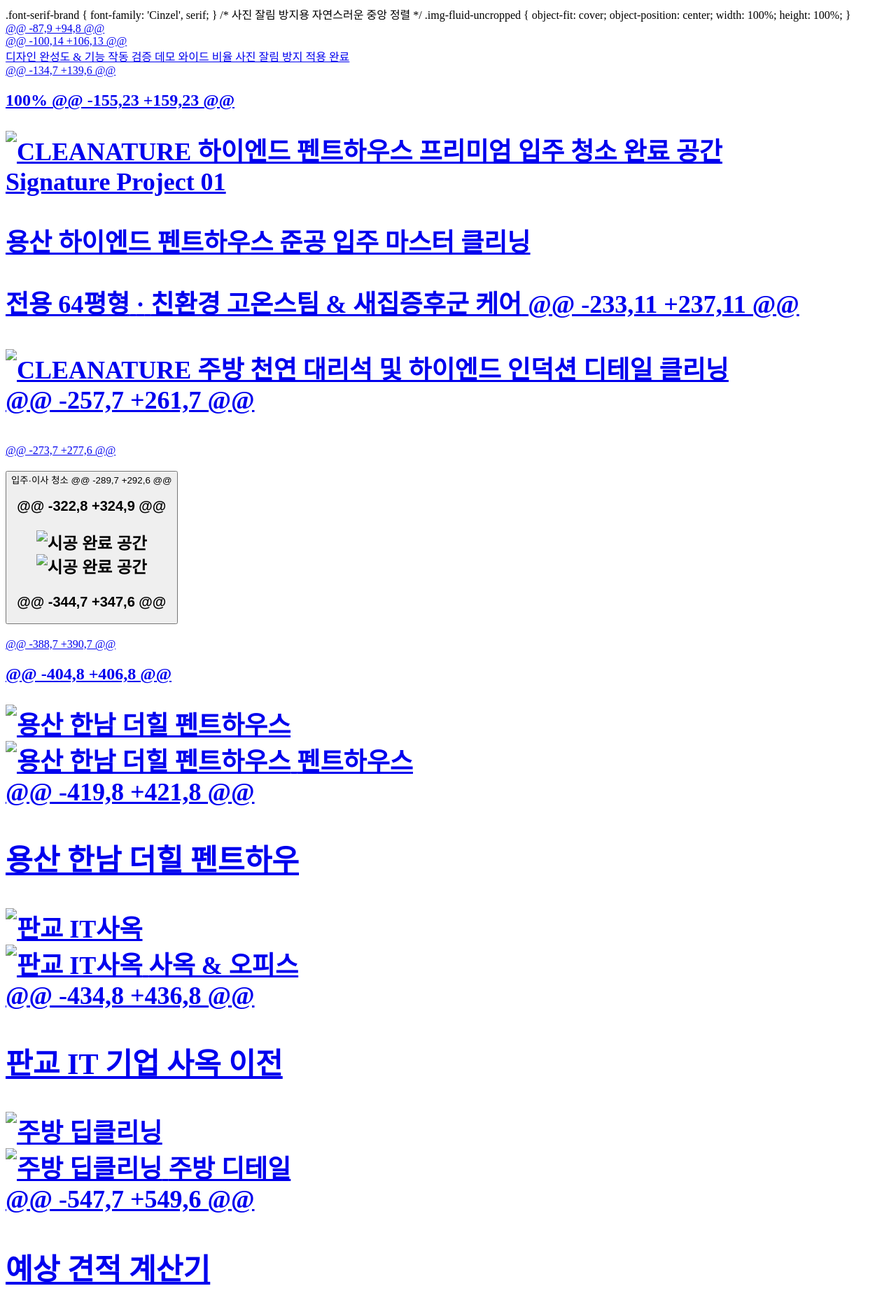
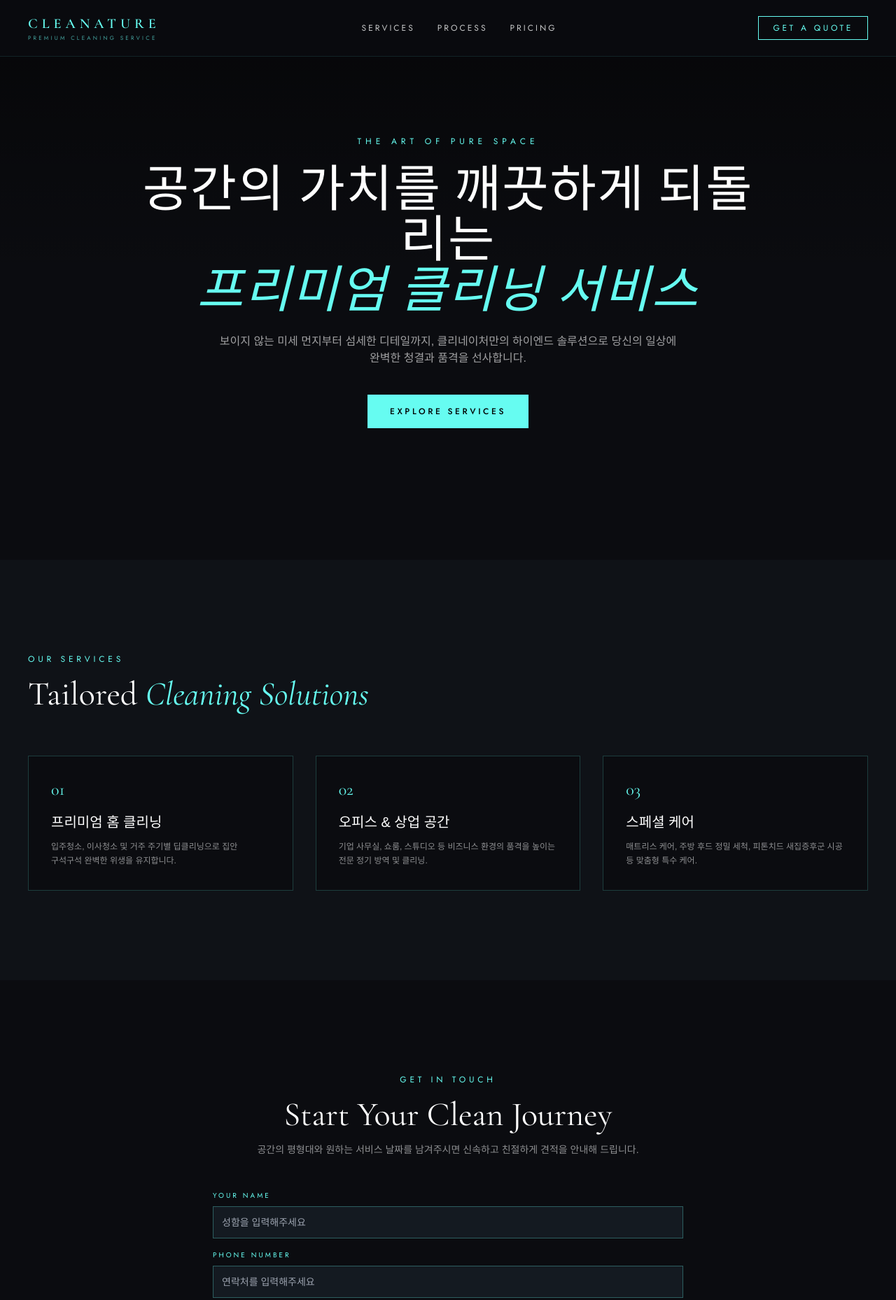
Before and after one commit to jake12733/cleanature-cleaning-website, a plain HTML site: page index.html in a window 1280 px wide. Shown: the top 1858 px of the page at 70% size. Drawn offline with nearby package versions, Linux system fonts and the light colour scheme.

Commit message:
Update index.html

```diff
--- a/index.html
+++ b/index.html
@@ -1,221 +1,156 @@
-.font-serif-brand {
-font-family: 'Cinzel', serif;
+<!doctype html>
+<html lang="ko">
+<head>
+<meta charset="utf-8">
+<meta name="viewport" content="width=device-width,initial-scale=1,viewport-fit=cover">
+<title>Cleanature | 프리미엄 홈 &amp; 오피스 클리닝</title>
+<style>
+  /* 배경과 기본 텍스트 색상을 확실하게 고정 */
+  html, body {
+    margin: 0;
+    padding: 0;
+    background-color: #0b0c10 !important;
+    color: #c5c6c7 !important;
+    scroll-behavior: smooth;
+    font-family: 'Noto Serif KR', -apple-system, BlinkMacSystemFont, sans-serif;
   }
-    /* 사진 잘림 방지용 자연스러운 중앙 정렬 */
-    .img-fluid-uncropped {
-      object-fit: cover;
-      object-position: center;
-      width: 100%;
-      height: 100%;
-    }
+  body { overflow-x: hidden; }
+  .en { font-family: 'Cormorant Garamond', Georgia, serif; }
+  .ko { font-family: 'Noto Serif KR', sans-serif; word-break: keep-all; }
+  .lb { font-family: 'Jost', sans-serif; }
+  @keyframes fadeIn { from { opacity: 0; transform: translateY(30px); } to { opacity: 1; transform: translateY(0); } }
+  .animate-fade { opacity: 0; animation: fadeIn 1.2s cubic-bezier(0.22, 1, 0.36, 1) forwards; }
+  .js .reveal { opacity: 0; transform: translateY(40px); transition: opacity 1s cubic-bezier(.22,1,.36,1), transform 1s cubic-bezier(.22,1,.36,1); }
+  .js .reveal.in { opacity: 1; transform: none; }
 </style>
+<link rel="preconnect" href="https://fonts.googleapis.com">
+<link rel="preconnect" href="https://fonts.gstatic.com" crossorigin>
+<link href="https://fonts.googleapis.com/css2?family=Cormorant+Garamond:ital,wght@0,400;0,600;1,400&family=Jost:wght@300;400;500&family=Noto+Serif+KR:wght@300;400;500&display=swap" rel="stylesheet">
+<script src="https://cdn.tailwindcss.com/3.4.17"></script>
 </head>
-<body class="bg-white text-slate-900 antialiased selection:bg-slate-900 selection:text-white flex flex-col min-h-screen">
+<body class="bg-[#0b0c10] text-[#c5c6c7]">
 
-<!-- ================= TOP HEADER NAVIGATION ================= -->
-  <header id="site-header" class="fixed top-0 left-0 right-0 z-50 transition-all duration-300 bg-white/90 backdrop-blur-md border-b border-slate-200/80 shadow-xs py-3.5">
-  <header id="site-header" class="fixed top-0 left-0 right-0 z-50 transition-all duration-300 bg-white/95 backdrop-blur-md border-b border-slate-200/80 shadow-xs py-3.5">
-<div class="max-w-7xl mx-auto px-6 md:px-12 flex items-center justify-between gap-8">
-<!-- Zone 1: Wordmark -->
-<a href="#" class="text-xl md:text-2xl font-bold tracking-widest uppercase text-slate-950 font-serif-brand shrink-0">
-@@ -87,9 +94,8 @@
+<!-- 상단 네비게이션 -->
+<header class="fixed inset-x-0 top-0 z-50 bg-[#0b0c10]/90 backdrop-blur-md border-b border-[#66fcf1]/10 py-5 transition-all">
+  <div class="mx-auto flex max-w-7xl items-center justify-between px-6 md:px-10">
+    <a href="#top" class="flex flex-col">
+      <span class="en text-xl tracking-[0.3em] text-[#66fcf1] font-semibold">CLEANATURE</span>
+      <span class="lb text-[8px] uppercase tracking-[0.4em] text-[#45a29e]">Premium Cleaning Service</span>
+    </a>
+    <nav class="hidden md:flex items-center gap-8 lb text-xs uppercase tracking-[0.25em] text-[#c5c6c7]">
+      <a href="#services" class="hover:text-[#66fcf1] transition-colors">Services</a>
+      <a href="#process" class="hover:text-[#66fcf1] transition-colors">Process</a>
+      <a href="#pricing" class="hover:text-[#66fcf1] transition-colors">Pricing</a>
+    </nav>
+    <a href="#contact" class="lb border border-[#66fcf1] px-5 py-2 text-xs uppercase tracking-[0.3em] text-[#66fcf1] transition-all hover:bg-[#66fcf1] hover:text-black">
+      Get a Quote
+    </a>
+  </div>
 </header>
 
-<main class="flex-1">
-    <!-- ================= 1. HERO SECTION ================= -->
-    <!-- ================= 1. HERO SECTION (사진 잘림 방지 16:10/16:9 프레임) ================= -->
-<section class="relative pt-32 pb-20 md:pt-40 md:pb-32 bg-white overflow-hidden">
-      <!-- Portfolio Demo Notice Banner -->
-<div class="max-w-7xl mx-auto px-6 md:px-12 mb-6">
-<div class="py-2 px-4 rounded-lg bg-slate-100 border border-slate-200 text-slate-700 text-xs flex flex-wrap items-center justify-between gap-2">
-<div class="flex items-center gap-2">
-@@ -100,14 +106,13 @@
-</span>
-</div>
-<span class="text-[11px] font-semibold text-slate-500">
-            디자인 완성도 & 기능 작동 검증 데모
-            와이드 비율 사진 잘림 방지 적용 완료
-</span>
-</div>
-</div>
-
-<div class="max-w-7xl mx-auto px-6 md:px-12">
-<div class="grid grid-cols-1 lg:grid-cols-12 gap-12 lg:gap-8 items-center">
-          <!-- Left: Copy & Actions -->
-<div class="lg:col-span-7 space-y-6">
-<div class="space-y-2">
-<span class="text-xs font-semibold tracking-widest uppercase text-slate-500">
-@@ -134,7 +139,6 @@ <h1 class="text-3xl sm:text-4xl md:text-5xl lg:text-6xl font-bold tracking-tight
+<!-- 히어로 섹션 -->
+<section id="top" class="relative flex h-screen items-center justify-center bg-[#0b0c10] px-6 text-center">
+  <div class="absolute inset-0 bg-gradient-to-b from-black/50 via-transparent to-[#0b0c10]"></div>
+  <div class="relative z-10 max-w-4xl mx-auto">
+    <span class="lb animate-fade text-xs uppercase tracking-[0.5em] text-[#66fcf1]" style="animation-delay: 0.2s;">The Art of Pure Space</span>
+    <h1 class="en animate-fade mt-6 text-4xl font-light leading-[1.2] tracking-wide text-white md:text-6xl lg:text-7xl" style="animation-delay: 0.4s;">
+      공간의 가치를 깨끗하게 되돌리는<br><span class="text-[#66fcf1] italic">프리미엄 클리닝 서비스</span>
+    </h1>
+    <p class="ko animate-fade mt-6 text-sm font-light leading-relaxed text-[#c5c6c7]/80 md:text-base max-w-2xl mx-auto" style="animation-delay: 0.6s;">
+      보이지 않는 미세 먼지부터 섬세한 디테일까지, 클리네이처만의 하이엔드 솔루션으로 당신의 일상에 완벽한 청결과 품격을 선사합니다.
+    </p>
+    <div class="animate-fade mt-10 flex justify-center gap-4" style="animation-delay: 0.8s;">
+      <a href="#services" class="lb bg-[#66fcf1] px-8 py-4 text-xs uppercase tracking-[0.3em] text-black font-medium transition-transform hover:scale-105">
+        Explore Services
       </a>
     </div>
-
-            <!-- Factual Trust Indicators -->
-<div class="pt-6 border-t border-slate-200/80 grid grid-cols-2 sm:grid-cols-4 gap-4 text-xs text-slate-600">
-<div>
-<span class="block font-bold text-slate-900 text-sm">100%</span>
-@@ -155,23 +159,23 @@ <h1 class="text-3xl sm:text-4xl md:text-5xl lg:text-6xl font-bold tracking-tight
-</div>
-</div>
-
-          <!-- Right: Hero Image -->
-          <div class="lg:col-span-5 relative">
-            <div class="relative rounded-2xl overflow-hidden shadow-2xl border border-slate-200/80 aspect-4/3 lg:aspect-5/4">
-          <!-- Hero Image: 가로형 와이드 사진이 잘리지 않는 aspect-16/10 컨테이너 -->
-          <div class="lg:col-span-5 relative w-full">
-            <div class="relative rounded-2xl overflow-hidden shadow-2xl border border-slate-200/80 aspect-16/10 sm:aspect-16/9 lg:aspect-4/3 w-full bg-slate-900">
-<img
-src="/src/assets/images/cleanature_hero_penthouse_1793016338692.jpg"
-alt="CLEANATURE 하이엔드 펜트하우스 프리미엄 입주 청소 완료 공간"
-                class="w-full h-full object-cover"
-                class="img-fluid-uncropped"
-/>
-              <div class="absolute inset-0 bg-gradient-to-t from-slate-950/60 via-transparent to-transparent"></div>
-              <div class="absolute bottom-5 left-5 right-5 text-white">
-                <span class="text-[11px] uppercase tracking-wider font-semibold text-slate-300 block">
-              <div class="absolute inset-0 bg-gradient-to-t from-slate-950/70 via-transparent to-transparent pointer-events-none"></div>
-              <div class="absolute bottom-4 left-4 right-4 sm:bottom-5 sm:left-5 sm:right-5 text-white">
-                <span class="text-[10px] sm:text-[11px] uppercase tracking-wider font-semibold text-slate-300 block">
-Signature Project 01
-</span>
-                <p class="text-sm font-bold tracking-tight text-white mt-0.5">
-                <p class="text-xs sm:text-sm font-bold tracking-tight text-white mt-0.5">
-용산 하이엔드 펜트하우스 준공 입주 마스터 클리닝
-</p>
-                <div class="flex items-center gap-2 text-[11px] text-slate-300 mt-1">
-                <div class="flex items-center gap-2 text-[10px] sm:text-[11px] text-slate-300 mt-1">
-<span>전용 64평형</span>
-<span>·</span>
-<span>친환경 고온스팀 & 새집증후군 케어</span>
-@@ -233,11 +237,11 @@ <h3 class="font-bold text-base text-slate-950">
-</div>
-</div>
-
-          <div class="lg:col-span-5 relative rounded-2xl overflow-hidden border border-slate-200/80 shadow-sm flex flex-col justify-end min-h-[380px]">
-          <div class="lg:col-span-5 relative rounded-2xl overflow-hidden border border-slate-200/80 shadow-sm flex flex-col justify-end min-h-[380px] bg-slate-900">
-<img
-src="/src/assets/images/cleanature_kitchen_detail_1793016340279.jpg"
-alt="CLEANATURE 주방 천연 대리석 및 하이엔드 인덕션 디테일 클리닝"
-              class="absolute inset-0 w-full h-full object-cover"
-              class="absolute inset-0 w-full h-full object-cover object-center"
-/>
-<div class="absolute inset-0 bg-gradient-to-t from-slate-950/80 via-slate-950/20 to-transparent"></div>
-<div class="relative p-6 sm:p-8 text-white space-y-2">
-@@ -257,7 +261,7 @@ <h3 class="font-bold text-base text-slate-950">
   </div>
 </section>
 
-    <!-- ================= 3. SERVICES SECTION ================= -->
-    <!-- ================= 3. SERVICES SECTION (정비율 16:10 / 4:3 뷰포트) ================= -->
-<section id="services" class="py-24 md:py-32 bg-white">
-<div class="max-w-7xl mx-auto px-6 md:px-12">
-<div class="max-w-2xl mb-14 space-y-3">
-@@ -273,7 +277,6 @@ <h2 class="text-2xl sm:text-3xl md:text-4xl font-bold tracking-tight text-slate-
-</p>
+<!-- 서비스 소개 섹션 -->
+<section id="services" class="py-32 px-6 md:px-10 bg-[#1f2833]/20">
+  <div class="mx-auto max-w-7xl">
+    <div class="reveal">
+      <span class="lb text-xs uppercase tracking-[0.4em] text-[#66fcf1]">Our Services</span>
     </div>
+    <h2 class="reveal en mt-4 text-3xl font-light text-white md:text-5xl" style="transition-delay: 0.1s;">
+      Tailored <em class="text-[#66fcf1]">Cleaning Solutions</em>
+    </h2>
 
-        <!-- Tab Switcher -->
-<div class="grid grid-cols-2 md:grid-cols-4 gap-2 p-1.5 bg-slate-100 rounded-xl mb-10">
-<button onclick="switchServiceTab('movein')" id="tab-btn-movein" class="service-tab-btn py-3 px-4 text-xs sm:text-sm font-semibold rounded-lg transition-all bg-white text-slate-950 shadow-xs">
-입주·이사 청소
-@@ -289,7 +292,6 @@ <h2 class="text-2xl sm:text-3xl md:text-4xl font-bold tracking-tight text-slate-
-</button>
+    <div class="mt-16 grid gap-8 md:grid-cols-3">
+      <div class="reveal border border-[#66fcf1]/20 bg-[#0b0c10] p-8 transition-all hover:border-[#66fcf1]" style="transition-delay: 0.2s;">
+        <span class="en text-2xl text-[#66fcf1]">01</span>
+        <h3 class="ko mt-4 text-xl font-medium text-white">프리미엄 홈 클리닝</h3>
+        <p class="ko mt-3 text-xs leading-relaxed text-[#c5c6c7]/70">입주청소, 이사청소 및 거주 주기별 딥클리닝으로 집안 구석구석 완벽한 위생을 유지합니다.</p>
       </div>
-
-        <!-- Dynamic Service Content Card -->
-<div id="service-card" class="bg-slate-50 border border-slate-200/80 rounded-2xl p-6 sm:p-10 lg:p-12">
-<div class="grid grid-cols-1 lg:grid-cols-12 gap-10 items-center">
-<div class="lg:col-span-7 space-y-6">
-@@ -322,8 +324,9 @@ <h3 id="svc-title" class="text-2xl sm:text-3xl font-bold text-slate-950 tracking
+      <div class="reveal border border-[#66fcf1]/20 bg-[#0b0c10] p-8 transition-all hover:border-[#66fcf1]" style="transition-delay: 0.3s;">
+        <span class="en text-2xl text-[#66fcf1]">02</span>
+        <h3 class="ko mt-4 text-xl font-medium text-white">오피스 &amp; 상업 공간</h3>
+        <p class="ko mt-3 text-xs leading-relaxed text-[#c5c6c7]/70">기업 사무실, 쇼룸, 스튜디오 등 비즈니스 환경의 품격을 높이는 전문 정기 방역 및 클리닝.</p>
       </div>
-</div>
-
-            <div class="lg:col-span-5 relative rounded-2xl overflow-hidden border border-slate-200/80 shadow-md aspect-4/3 lg:aspect-square">
-              <img id="svc-img" src="/src/assets/images/cleanature_hero_penthouse_1793016338692.jpg" alt="시공 완료 공간" class="w-full h-full object-cover">
-            <!-- 1:1 정사각형 강제 크롭을 해제하고 16:10 / 4:3 정비율 적용 -->
-            <div class="lg:col-span-5 relative rounded-2xl overflow-hidden border border-slate-200/80 shadow-md aspect-16/10 sm:aspect-4/3 w-full bg-slate-900">
-              <img id="svc-img" src="/src/assets/images/cleanature_hero_penthouse_1793016338692.jpg" alt="시공 완료 공간" class="img-fluid-uncropped">
+      <div class="reveal border border-[#66fcf1]/20 bg-[#0b0c10] p-8 transition-all hover:border-[#66fcf1]" style="transition-delay: 0.4s;">
+        <span class="en text-2xl text-[#66fcf1]">03</span>
+        <h3 class="ko mt-4 text-xl font-medium text-white">스페셜 케어</h3>
+        <p class="ko mt-3 text-xs leading-relaxed text-[#c5c6c7]/70">매트리스 케어, 주방 후드 정밀 세척, 피톤치드 새집증후군 시공 등 맞춤형 특수 케어.</p>
       </div>
     </div>
   </div>
-@@ -344,7 +347,6 @@ <h2 class="text-2xl sm:text-3xl md:text-4xl font-bold tracking-tight text-white"
+</section>
+
+<!-- 문의 및 예약 섹션 -->
+<section id="contact" class="py-32 px-6 md:px-10 bg-[#0b0c10] text-center">
+  <div class="mx-auto max-w-2xl">
+    <div class="reveal">
+      <span class="lb text-xs uppercase tracking-[0.4em] text-[#66fcf1]">Get in Touch</span>
+    </div>
+    <h2 class="reveal en mt-4 text-3xl font-light text-white md:text-5xl" style="transition-delay: 0.1s;">
+      Start Your Clean Journey
+    </h2>
+    <p class="reveal ko mt-4 text-sm text-[#c5c6c7]/70" style="transition-delay: 0.2s;">
+      공간의 평형대와 원하는 서비스 날짜를 남겨주시면 신속하고 친절하게 견적을 안내해 드립니다.
     </p>
+
+    <div class="reveal mt-12 space-y-4 text-left" style="transition-delay: 0.3s;">
+      <div>
+        <label class="block lb text-[10px] uppercase tracking-[0.3em] text-[#66fcf1] mb-2">Your Name</label>
+        <input type="text" placeholder="성함을 입력해주세요" class="w-full bg-[#1f2833]/50 border border-[#66fcf1]/30 p-3 text-sm text-white outline-none focus:border-[#66fcf1]">
       </div>
-
-        <!-- Comparison Table -->
-<div class="bg-slate-800/80 rounded-2xl border border-slate-700/80 overflow-hidden shadow-xl mb-20">
-<div class="overflow-x-auto">
-<table class="w-full text-left text-xs sm:text-sm border-collapse">
-@@ -388,7 +390,7 @@ <h2 class="text-2xl sm:text-3xl md:text-4xl font-bold tracking-tight text-white"
+      <div>
+        <label class="block lb text-[10px] uppercase tracking-[0.3em] text-[#66fcf1] mb-2">Phone Number</label>
+        <input type="text" placeholder="연락처를 입력해주세요" class="w-full bg-[#1f2833]/50 border border-[#66fcf1]/30 p-3 text-sm text-white outline-none focus:border-[#66fcf1]">
+      </div>
+      <div>
+        <label class="block lb text-[10px] uppercase tracking-[0.3em] text-[#66fcf1] mb-2">Service Type</label>
+        <select class="w-full bg-[#1f2833]/50 border border-[#66fcf1]/30 p-3 text-sm text-white outline-none focus:border-[#66fcf1]">
+          <option class="bg-[#0b0c10]">프리미엄 홈 클리닝</option>
+          <option class="bg-[#0b0c10]">오피스 클리닝</option>
+          <option class="bg-[#0b0c10]">스페셜 케어</option>
+        </select>
+      </div>
+      <button onclick="alert('견적 문의가 정상적으로 접수되었습니다. 빠른 시일 내에 연락드리겠습니다.');" class="lb w-full mt-6 bg-[#66fcf1] py-4 text-xs uppercase tracking-[0.3em] text-black font-medium transition-transform hover:scale-[1.01]">
+        Submit Request
+      </button>
+    </div>
   </div>
 </section>
 
-    <!-- ================= 5. GALLERY SECTION ================= -->
-    <!-- ================= 5. GALLERY SECTION (와이드 뷰 카드) ================= -->
-<section id="gallery" class="py-24 md:py-32 bg-slate-50 border-y border-slate-200/80">
-<div class="max-w-7xl mx-auto px-6 md:px-12">
-<div class="max-w-2xl mb-12 space-y-3">
-@@ -404,8 +406,8 @@ <h2 class="text-2xl sm:text-3xl md:text-4xl font-bold tracking-tight text-slate-
+<!-- 푸터 -->
+<footer class="border-t border-[#66fcf1]/10 bg-[#0b0c10] py-12 text-center text-xs text-[#c5c6c7]/40">
+  <p class="en tracking-[0.3em] text-[#66fcf1]">CLEANATURE</p>
+  <p class="mt-2 ko font-light">Premium Home &amp; Office Cleaning Solution</p>
+</footer>
 
-<div class="grid grid-cols-1 md:grid-cols-2 lg:grid-cols-3 gap-6">
-<div class="bg-white rounded-2xl overflow-hidden border border-slate-200/80 shadow-xs flex flex-col">
-            <div class="relative aspect-4/3 overflow-hidden bg-slate-100">
-              <img src="/src/assets/images/cleanature_hero_penthouse_1793016338692.jpg" alt="용산 한남 더힐 펜트하우스" class="w-full h-full object-cover">
-            <div class="relative aspect-16/10 sm:aspect-4/3 overflow-hidden bg-slate-900">
-              <img src="/src/assets/images/cleanature_hero_penthouse_1793016338692.jpg" alt="용산 한남 더힐 펜트하우스" class="img-fluid-uncropped">
-<span class="absolute top-3 left-3 bg-white/90 px-2.5 py-1 rounded-md text-[11px] font-bold text-slate-900">펜트하우스</span>
-</div>
-<div class="p-5 flex-1 flex flex-col justify-between space-y-2">
-@@ -419,8 +421,8 @@ <h3 class="text-base font-bold text-slate-950">용산 한남 더힐 펜트하우
-</div>
+<script>
+  document.documentElement.classList.add('js');
+  const observer = new IntersectionObserver((entries) => {
+    entries.forEach(entry => {
+      if(entry.isIntersecting) {
+        entry.target.classList.add('in');
+      }
+    });
+  }, { threshold: 0.15 });
 
-<div class="bg-white rounded-2xl overflow-hidden border border-slate-200/80 shadow-xs flex flex-col">
-            <div class="relative aspect-4/3 overflow-hidden bg-slate-100">
-              <img src="/src/assets/images/cleanature_office_commercial_1793016339915.jpg" alt="판교 IT사옥" class="w-full h-full object-cover">
-            <div class="relative aspect-16/10 sm:aspect-4/3 overflow-hidden bg-slate-900">
-              <img src="/src/assets/images/cleanature_office_commercial_1793016339915.jpg" alt="판교 IT사옥" class="img-fluid-uncropped">
-<span class="absolute top-3 left-3 bg-white/90 px-2.5 py-1 rounded-md text-[11px] font-bold text-slate-900">사옥 & 오피스</span>
-</div>
-<div class="p-5 flex-1 flex flex-col justify-between space-y-2">
-@@ -434,8 +436,8 @@ <h3 class="text-base font-bold text-slate-950">판교 IT 기업 사옥 이전
-</div>
-
-<div class="bg-white rounded-2xl overflow-hidden border border-slate-200/80 shadow-xs flex flex-col">
-            <div class="relative aspect-4/3 overflow-hidden bg-slate-100">
-              <img src="/src/assets/images/cleanature_kitchen_detail_1793016340279.jpg" alt="주방 딥클리닝" class="w-full h-full object-cover">
-            <div class="relative aspect-16/10 sm:aspect-4/3 overflow-hidden bg-slate-900">
-              <img src="/src/assets/images/cleanature_kitchen_detail_1793016340279.jpg" alt="주방 딥클리닝" class="img-fluid-uncropped">
-<span class="absolute top-3 left-3 bg-white/90 px-2.5 py-1 rounded-md text-[11px] font-bold text-slate-900">주방 디테일</span>
-</div>
-<div class="p-5 flex-1 flex flex-col justify-between space-y-2">
-@@ -547,7 +549,6 @@ <h2 class="text-2xl sm:text-3xl md:text-4xl font-bold tracking-tight text-slate-
-<div class="lg:col-span-5 bg-slate-50 p-6 sm:p-8 rounded-2xl border border-slate-200/80 space-y-6">
-<h3 class="font-bold text-base text-slate-950 border-b pb-3">예상 견적 계산기</h3>
-
-            <!-- 1. Service select -->
-<div class="space-y-2">
-<label class="text-xs font-bold text-slate-700 block">1. 서비스 종류 선택</label>
-<div class="grid grid-cols-2 gap-2 text-xs">
-@@ -558,7 +559,6 @@ <h3 class="font-bold text-base text-slate-950 border-b pb-3">예상 견적 계
-</div>
-</div>
-
-            <!-- 2. Area slider -->
-<div class="space-y-2">
-<div class="flex justify-between text-xs">
-<label class="font-bold text-slate-700">2. 시공 면적</label>
-@@ -567,7 +567,6 @@ <h3 class="font-bold text-base text-slate-950 border-b pb-3">예상 견적 계
-<input type="range" id="area-slider" min="10" max="100" value="34" oninput="updateArea(this.value)" class="w-full accent-slate-950 cursor-pointer">
-</div>
-
-            <!-- 3. Addon Checkboxes -->
-<div class="space-y-2">
-<label class="text-xs font-bold text-slate-700 block">3. 특수 옵션</label>
-<div class="space-y-2 text-xs">
-@@ -588,7 +587,6 @@ <h3 class="font-bold text-base text-slate-950 border-b pb-3">예상 견적 계
-</div>
-</div>
-
-            <!-- Total Price Display -->
-<div class="p-4 bg-white rounded-xl border border-slate-200 space-y-1">
-<div class="flex justify-between text-xs text-slate-500">
-<span>예상 견적 합계</span>
+  document.querySelectorAll('.reveal').forEach(el => observer.observe(el));
+</script>
+</body>
+</html>
```
Lines whose indentation alone changed are shown as unchanged.
